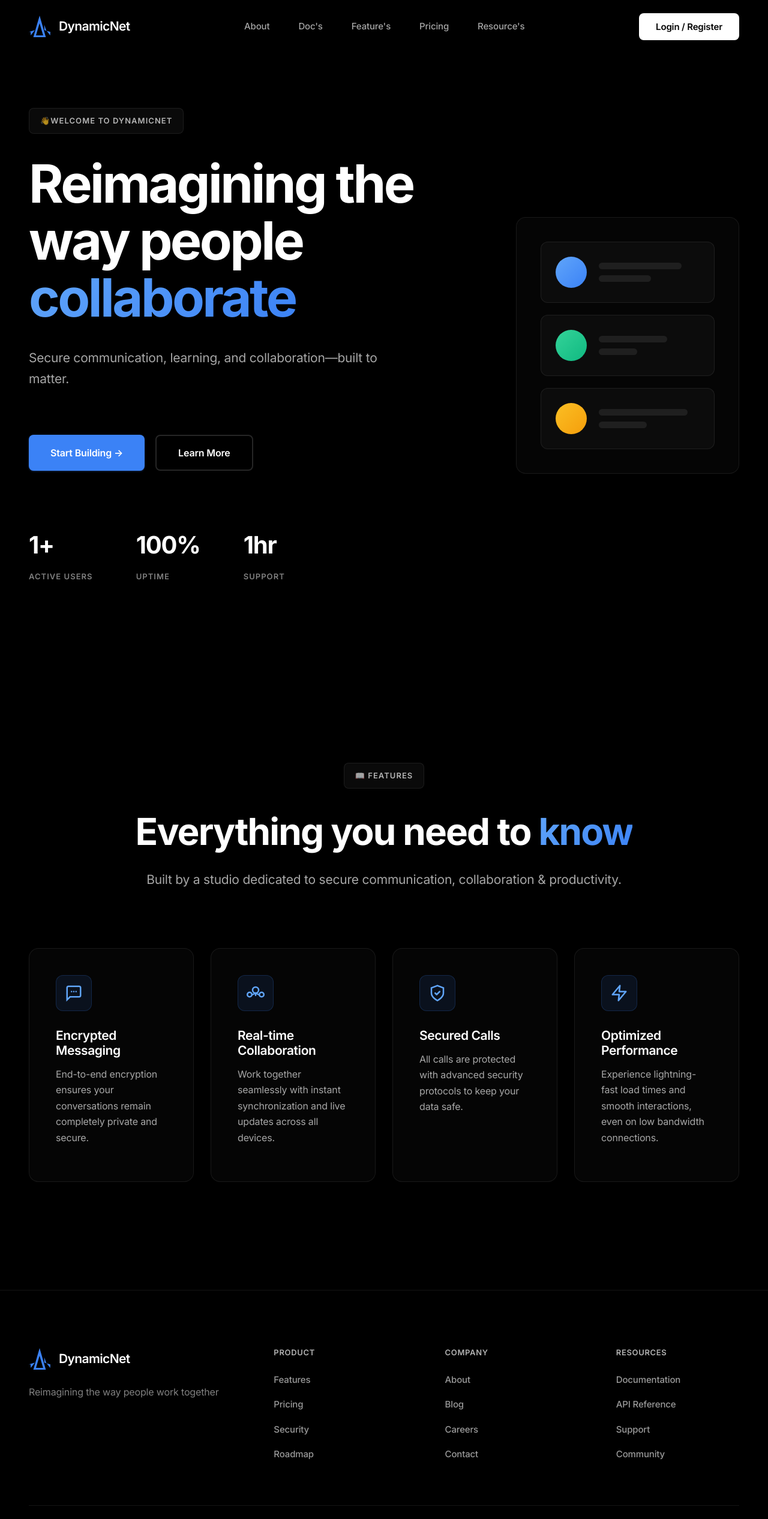
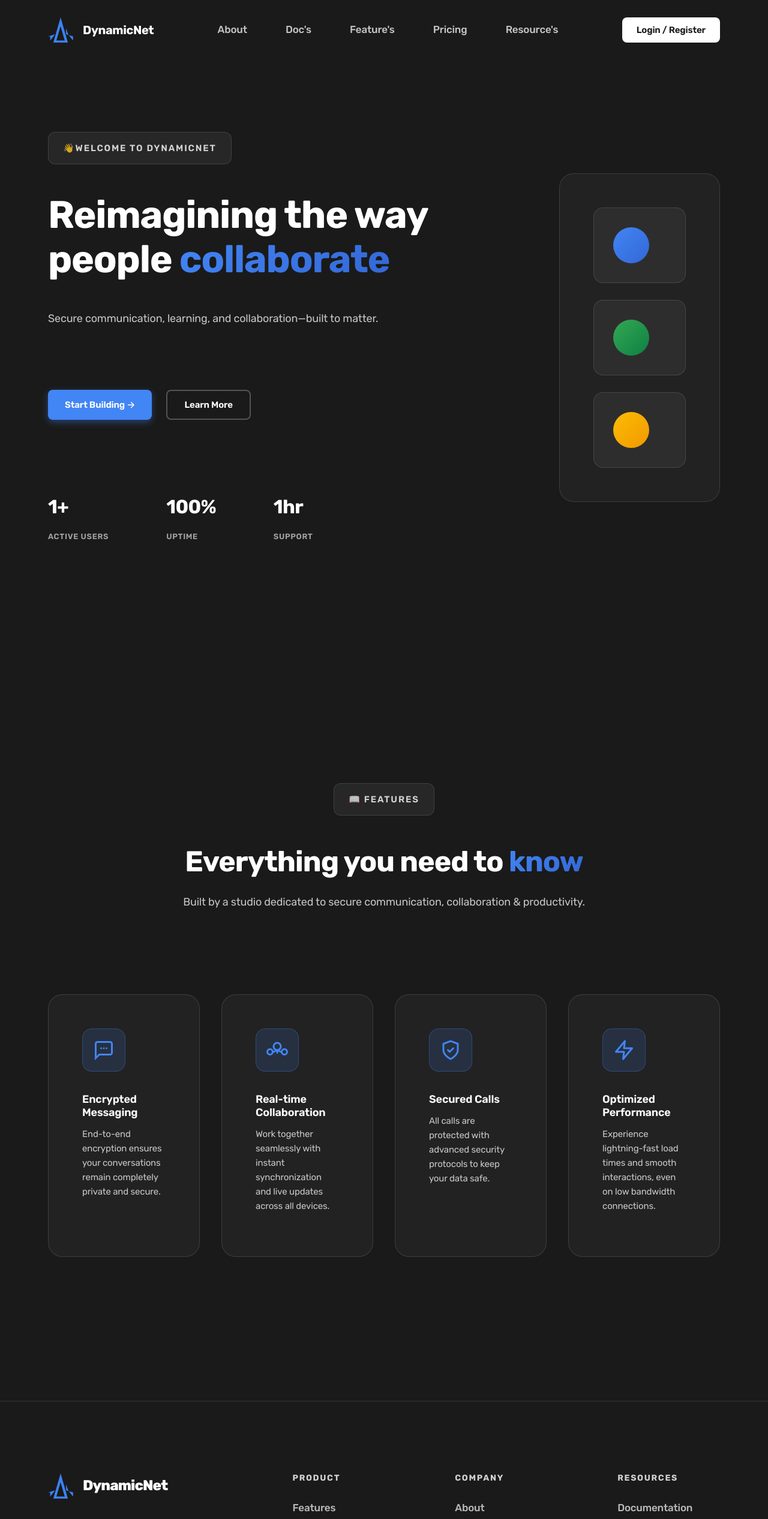
Before and after one commit to BloxGlobe/dynamicst, a React (Vite) app: page / in a window 1280 px wide. Shown: the top 2533 px of the page at 60% size. Built offline with nearby package versions, Linux system fonts and the light colour scheme.

Commit message:
update files

```diff
--- a/src/assets/styles/footer.css
+++ b/src/assets/styles/footer.css
@@ -1,36 +1,36 @@
 /* DynamicNet Footer
-   Corporate professional design with refined spacing */
+   Professional design matching landing page aesthetic */
 
 footer {
-  background: #000000;
-  border-top: 1px solid rgba(255, 255, 255, 0.08);
-  padding: 96px 0 48px;
+  background: #1a1a1a;
+  border-top: 1px solid rgba(255, 255, 255, 0.12);
+  padding: 120px 0 56px;
 }
 
 .footer-container {
-  max-width: 1440px;
+  max-width: 1800px;
   margin: 0 auto;
-  padding: 0 48px;
+  padding: 0 80px;
 }
 
 .footer-grid {
   display: grid;
-  grid-template-columns: 1.6fr 1fr 1fr 1fr;
-  gap: 80px;
-  margin-bottom: 72px;
+  grid-template-columns: 1.8fr 1fr 1fr 1fr;
+  gap: 100px;
+  margin-bottom: 88px;
 }
 
 @media (max-width: 1024px) {
   .footer-grid {
     grid-template-columns: repeat(2, 1fr);
-    gap: 56px;
+    gap: 72px;
   }
 }
 
 @media (max-width: 640px) {
   .footer-grid {
     grid-template-columns: 1fr;
-    gap: 48px;
+    gap: 56px;
   }
 }
 
@@ -38,58 +38,55 @@ footer {
 .footer-brand {
   display: flex;
   flex-direction: column;
-  gap: 24px;
+  gap: 28px;
 }
 
 .footer-logo {
   display: flex;
   align-items: center;
-  gap: 14px;
+  gap: 16px;
   cursor: pointer;
   transition: opacity 250ms ease;
 }
 
 .footer-logo:hover {
-  opacity: 0.8;
+  opacity: 0.75;
 }
 
 .footer-logo-icon {
-  width: 36px;
-  height: 36px;
+  width: 42px;
+  height: 42px;
 }
 
 .footer-logo-text {
   color: #ffffff;
-  font-weight: 600;
-  font-size: 21px;
-  letter-spacing: -0.03em;
+  font-weight: 800;
+  font-size: 24px;
+  letter-spacing: -0.04em;
 }
 
 .footer-tagline {
-  color: rgba(255, 255, 255, 0.5);
-  font-size: 16px;
-  line-height: 1.65;
-  max-width: 320px;
-  letter-spacing: -0.01em;
+  color: rgba(255, 255, 255, 0.6);
+  font-size: 18px;
+  line-height: 1.75;
+  max-width: 360px;
+  letter-spacing: -0.015em;
 }
 
 /* Footer Sections */
 .footer-section {
   display: flex;
   flex-direction: column;
-  gap: 24px;
+  gap: 28px;
 }
 
 .footer-section h3 {
-  color: #ffffff;
-  font-size: 15px;
-  font-weight: 600;
+  color: rgba(255, 255, 255, 0.8);
+  font-size: 14px;
+  font-weight: 700;
   margin: 0;
-  letter-spacing: -0.01em;
   text-transform: uppercase;
-  font-size: 13px;
-  letter-spacing: 0.05em;
-  color: rgba(255, 255, 255, 0.7);
+  letter-spacing: 0.12em;
 }
 
 .footer-links {
@@ -98,12 +95,12 @@ footer {
   margin: 0;
   display: flex;
   flex-direction: column;
-  gap: 16px;
+  gap: 20px;
 }
 
 .footer-links li a {
-  color: rgba(255, 255, 255, 0.6);
-  font-size: 15px;
+  color: rgba(255, 255, 255, 0.7);
+  font-size: 17px;
   font-weight: 500;
   transition: color 250ms ease;
   text-decoration: none;
@@ -117,12 +114,12 @@ footer {
 
 /* Footer Bottom */
 .footer-bottom {
-  border-top: 1px solid rgba(255, 255, 255, 0.08);
-  padding-top: 40px;
+  border-top: 1px solid rgba(255, 255, 255, 0.12);
+  padding-top: 48px;
   display: flex;
   flex-direction: column;
   align-items: center;
-  gap: 24px;
+  gap: 28px;
 }
 
 @media (min-width: 768px) {
@@ -133,8 +130,8 @@ footer {
 }
 
 .footer-copyright {
-  color: rgba(255, 255, 255, 0.45);
-  font-size: 14px;
+  color: rgba(255, 255, 255, 0.5);
+  font-size: 15px;
   text-align: center;
   letter-spacing: -0.01em;
   font-weight: 500;
@@ -142,14 +139,14 @@ footer {
 
 .footer-legal {
   display: flex;
-  gap: 36px;
+  gap: 40px;
   flex-wrap: wrap;
   justify-content: center;
 }
 
 .footer-legal a {
-  color: rgba(255, 255, 255, 0.6);
-  font-size: 14px;
+  color: rgba(255, 255, 255, 0.7);
+  font-size: 15px;
   font-weight: 500;
   transition: color 250ms ease;
   text-decoration: none;
@@ -161,17 +158,36 @@ footer {
 }
 
 /* Responsive */
-@media (max-width: 768px) {
+@media (max-width: 1024px) {
   footer {
-    padding: 80px 0 40px;
+    padding: 100px 0 48px;
   }
 
   .footer-container {
-    padding: 0 28px;
+    padding: 0 48px;
   }
 
   .footer-grid {
-    gap: 48px;
+    gap: 64px;
+    margin-bottom: 72px;
+  }
+
+  .footer-legal {
+    gap: 32px;
+  }
+}
+
+@media (max-width: 768px) {
+  footer {
+    padding: 88px 0 44px;
+  }
+
+  .footer-container {
+    padding: 0 32px;
+  }
+
+  .footer-grid {
+    gap: 56px;
     margin-bottom: 64px;
   }
 
@@ -182,7 +198,7 @@ footer {
 
 @media (max-width: 640px) {
   footer {
-    padding: 72px 0 36px;
+    padding: 80px 0 40px;
   }
 
   .footer-container {
@@ -190,7 +206,7 @@ footer {
   }
 
   .footer-grid {
-    gap: 44px;
+    gap: 48px;
   }
 
   .footer-legal {
--- a/src/assets/styles/landing.css
+++ b/src/assets/styles/landing.css
@@ -1,8 +1,8 @@
 /* DynamicNet Landing Page
-   Professional corporate design with refined spacing */
+   Professional design inspired by modern corporate aesthetics */
 
 /* === Fonts === */
-@import url('https://fonts.googleapis.com/css2?family=Inter:wght@400;500;600;700&display=swap');
+@import url('https://fonts.googleapis.com/css2?family=Rubik:wght@400;500;600;700;800;900&display=swap');
 
 /* === Global === */
 * {
@@ -12,9 +12,9 @@
 body {
   margin: 0;
   padding: 0;
-  background: #000000;
+  background: #1a1a1a;
   color: #ffffff;
-  font-family: 'Inter', -apple-system, BlinkMacSystemFont, 'Segoe UI', Roboto, sans-serif;
+  font-family: 'Rubik', -apple-system, BlinkMacSystemFont, 'Segoe UI', sans-serif;
   -webkit-font-smoothing: antialiased;
   -moz-osx-font-smoothing: grayscale;
 }
@@ -27,20 +27,20 @@ body {
   right: 0;
   z-index: 100;
   background: transparent;
-  transition: all 300ms cubic-bezier(0.4, 0, 0.2, 1);
+  transition: all 400ms cubic-bezier(0.4, 0, 0.2, 1);
 }
 
 .navbar-scrolled {
-  background: rgba(0, 0, 0, 0.95);
-  backdrop-filter: blur(24px);
+  background: rgba(26, 26, 26, 0.98);
+  backdrop-filter: blur(32px);
   border-bottom: 1px solid rgba(255, 255, 255, 0.08);
 }
 
 .navbar-container {
-  max-width: 1440px;
+  max-width: 1800px;
   margin: 0 auto;
-  padding: 0 48px;
-  height: 88px;
+  padding: 0 80px;
+  height: 100px;
   display: flex;
   align-items: center;
   justify-content: space-between;
@@ -49,38 +49,38 @@ body {
 .navbar-logo {
   display: flex;
   align-items: center;
-  gap: 14px;
+  gap: 16px;
   cursor: pointer;
-  transition: opacity 200ms ease;
+  transition: opacity 250ms ease;
 }
 
 .navbar-logo:hover {
-  opacity: 0.8;
+  opacity: 0.75;
 }
 
 .navbar-logo-icon {
-  width: 36px;
-  height: 36px;
+  width: 42px;
+  height: 42px;
 }
 
 .navbar-logo-text {
   color: #ffffff;
-  font-weight: 600;
-  font-size: 21px;
-  letter-spacing: -0.03em;
+  font-weight: 700;
+  font-size: 20px;
+  letter-spacing: -0.02em;
 }
 
 .navbar-links {
   display: none;
   align-items: center;
-  gap: 48px;
+  gap: 64px;
 }
 
 .navbar-link {
-  color: rgba(255, 255, 255, 0.65);
-  font-size: 15px;
+  color: rgba(255, 255, 255, 0.75);
+  font-size: 17px;
   font-weight: 500;
-  transition: color 250ms ease;
+  transition: color 300ms ease;
   text-decoration: none;
   letter-spacing: -0.01em;
 }
@@ -90,22 +90,22 @@ body {
 }
 
 .navbar-auth-btn {
-  padding: 13px 28px;
+  padding: 12px 24px;
   background: #ffffff;
-  color: #000000;
+  color: #1a1a1a;
   border-radius: 8px;
   font-weight: 600;
   font-size: 15px;
-  transition: all 250ms cubic-bezier(0.4, 0, 0.2, 1);
+  transition: all 300ms cubic-bezier(0.4, 0, 0.2, 1);
   border: none;
   cursor: pointer;
   letter-spacing: -0.01em;
 }
 
 .navbar-auth-btn:hover {
-  background: rgba(255, 255, 255, 0.92);
-  transform: translateY(-1px);
-  box-shadow: 0 4px 12px rgba(255, 255, 255, 0.15);
+  background: #f5f5f5;
+  transform: translateY(-2px);
+  box-shadow: 0 8px 28px rgba(255, 255, 255, 0.25);
 }
 
 @media (min-width: 768px) {
@@ -117,169 +117,170 @@ body {
 /* === Layout === */
 .landing-layout {
   min-height: 100vh;
-  background: #000000;
+  background: #1a1a1a;
 }
 
 /* === Hero Section === */
 .hero-section {
-  min-height: calc(100vh - 40px);
+  min-height: 100vh;
   display: flex;
   align-items: center;
-  background: #000000;
-  padding: 180px 0 120px;
+  background: #1a1a1a;
+  padding: 220px 0 160px;
   position: relative;
 }
 
 .hero-container {
-  max-width: 1440px;
+  max-width: 1800px;
   margin: 0 auto;
-  padding: 0 48px;
+  padding: 0 80px;
   display: grid;
   grid-template-columns: 1fr;
-  gap: 96px;
+  gap: 120px;
   align-items: center;
 }
 
-@media (min-width: 1024px) {
+@media (min-width: 1200px) {
   .hero-container {
-    grid-template-columns: 1.3fr 0.7fr;
-    gap: 120px;
+    grid-template-columns: 1.5fr 0.5fr;
+    gap: 160px;
   }
 }
 
 .hero-content {
   display: flex;
   flex-direction: column;
-  gap: 36px;
+  gap: 48px;
 }
 
 .hero-badge {
   display: inline-flex;
   align-items: center;
-  padding: 10px 18px;
-  background: rgba(255, 255, 255, 0.04);
-  border: 1px solid rgba(255, 255, 255, 0.08);
-  border-radius: 8px;
+  padding: 14px 24px;
+  background: rgba(255, 255, 255, 0.06);
+  border: 1px solid rgba(255, 255, 255, 0.12);
+  border-radius: 12px;
   width: fit-content;
-  transition: all 250ms ease;
+  transition: all 300ms ease;
 }
 
 .hero-badge:hover {
-  background: rgba(255, 255, 255, 0.06);
-  border-color: rgba(255, 255, 255, 0.12);
+  background: rgba(255, 255, 255, 0.1);
+  border-color: rgba(255, 255, 255, 0.2);
 }
 
 .hero-badge span {
-  color: rgba(255, 255, 255, 0.7);
-  font-size: 13px;
+  color: rgba(255, 255, 255, 0.8);
+  font-size: 15px;
   font-weight: 600;
   text-transform: uppercase;
-  letter-spacing: 0.08em;
+  letter-spacing: 0.12em;
 }
 
 .hero-title {
-  font-size: 58px;
+  font-size: 48px;
   font-weight: 700;
   color: #ffffff;
-  line-height: 1.08;
-  letter-spacing: -0.04em;
+  line-height: 1.15;
+  letter-spacing: -0.02em;
   margin: 0;
 }
 
 @media (min-width: 768px) {
   .hero-title {
-    font-size: 76px;
+    font-size: 56px;
   }
 }
 
-@media (min-width: 1024px) {
+@media (min-width: 1200px) {
   .hero-title {
-    font-size: 88px;
+    font-size: 64px;
   }
 }
 
 .hero-title-gradient {
-  background: linear-gradient(135deg, #60a5fa 0%, #3b82f6 100%);
+  background: linear-gradient(135deg, #4285f4 0%, #3367d6 100%);
   -webkit-background-clip: text;
   -webkit-text-fill-color: transparent;
   background-clip: text;
 }
 
 .hero-description {
-  font-size: 21px;
-  color: rgba(255, 255, 255, 0.65);
-  line-height: 1.65;
-  max-width: 620px;
+  font-size: 18px;
+  color: rgba(255, 255, 255, 0.75);
+  line-height: 1.6;
+  max-width: 600px;
   font-weight: 400;
   letter-spacing: -0.01em;
 }
 
 .hero-buttons {
   display: flex;
-  gap: 18px;
-  margin-top: 24px;
+  gap: 24px;
+  margin-top: 40px;
   flex-wrap: wrap;
 }
 
 .hero-btn {
-  padding: 18px 36px;
+  padding: 14px 28px;
   border-radius: 8px;
   font-weight: 600;
-  font-size: 16px;
-  transition: all 250ms cubic-bezier(0.4, 0, 0.2, 1);
+  font-size: 15px;
+  transition: all 300ms cubic-bezier(0.4, 0, 0.2, 1);
   cursor: pointer;
   border: none;
   letter-spacing: -0.01em;
 }
 
 .hero-btn-primary {
-  background: #3b82f6;
+  background: #4285f4;
   color: #ffffff;
-  box-shadow: 0 1px 3px rgba(59, 130, 246, 0.3);
+  box-shadow: 0 4px 12px rgba(66, 133, 244, 0.4);
 }
 
 .hero-btn-primary:hover {
-  background: #2563eb;
-  transform: translateY(-2px);
-  box-shadow: 0 8px 24px rgba(59, 130, 246, 0.4);
+  background: #3367d6;
+  transform: translateY(-3px);
+  box-shadow: 0 16px 40px rgba(66, 133, 244, 0.6);
 }
 
 .hero-btn-secondary {
   background: transparent;
   color: #ffffff;
-  border: 2px solid rgba(255, 255, 255, 0.15);
+  border: 2px solid rgba(255, 255, 255, 0.25);
 }
 
 .hero-btn-secondary:hover {
-  border-color: rgba(255, 255, 255, 0.3);
-  background: rgba(255, 255, 255, 0.05);
+  border-color: rgba(255, 255, 255, 0.5);
+  background: rgba(255, 255, 255, 0.08);
+  transform: translateY(-2px);
 }
 
 .hero-stats {
   display: flex;
-  gap: 72px;
-  margin-top: 56px;
+  gap: 96px;
+  margin-top: 72px;
 }
 
 .hero-stat {
   display: flex;
   flex-direction: column;
-  gap: 10px;
+  gap: 14px;
 }
 
 .hero-stat-value {
-  font-size: 40px;
+  font-size: 32px;
   font-weight: 700;
   color: #ffffff;
-  letter-spacing: -0.03em;
+  letter-spacing: -0.02em;
 }
 
 .hero-stat-label {
   font-size: 13px;
-  color: rgba(255, 255, 255, 0.5);
+  color: rgba(255, 255, 255, 0.6);
   font-weight: 600;
   text-transform: uppercase;
-  letter-spacing: 0.08em;
+  letter-spacing: 0.05em;
 }
 
 /* === Hero Visual === */
@@ -293,92 +294,92 @@ body {
 
 .hero-visual-card {
   position: relative;
-  background: rgba(255, 255, 255, 0.02);
-  border-radius: 16px;
-  padding: 40px;
-  border: 1px solid rgba(255, 255, 255, 0.08);
-  backdrop-filter: blur(20px);
+  background: rgba(255, 255, 255, 0.04);
+  border-radius: 24px;
+  padding: 56px;
+  border: 1px solid rgba(255, 255, 255, 0.12);
+  backdrop-filter: blur(32px);
 }
 
 .hero-visual-items {
   display: flex;
   flex-direction: column;
-  gap: 20px;
+  gap: 28px;
 }
 
 .hero-visual-item {
   display: flex;
   align-items: center;
-  gap: 20px;
-  background: rgba(255, 255, 255, 0.03);
-  border-radius: 12px;
-  padding: 24px;
-  border: 1px solid rgba(255, 255, 255, 0.08);
-  transition: all 300ms cubic-bezier(0.4, 0, 0.2, 1);
+  gap: 28px;
+  background: rgba(255, 255, 255, 0.05);
+  border-radius: 16px;
+  padding: 32px;
+  border: 1px solid rgba(255, 255, 255, 0.12);
+  transition: all 350ms cubic-bezier(0.4, 0, 0.2, 1);
 }
 
 .hero-visual-item:hover {
-  background: rgba(255, 255, 255, 0.05);
-  border-color: rgba(255, 255, 255, 0.15);
-  transform: translateX(4px);
+  background: rgba(255, 255, 255, 0.08);
+  border-color: rgba(255, 255, 255, 0.25);
+  transform: translateX(8px);
 }
 
 .hero-visual-avatar {
-  width: 52px;
-  height: 52px;
+  width: 60px;
+  height: 60px;
   border-radius: 50%;
   flex-shrink: 0;
 }
 
 .hero-visual-avatar-1 {
-  background: linear-gradient(135deg, #60a5fa, #3b82f6);
+  background: linear-gradient(135deg, #4285f4, #3367d6);
 }
 
 .hero-visual-avatar-2 {
-  background: linear-gradient(135deg, #34d399, #10b981);
+  background: linear-gradient(135deg, #34a853, #0d8043);
 }
 
 .hero-visual-avatar-3 {
-  background: linear-gradient(135deg, #fbbf24, #f59e0b);
+  background: linear-gradient(135deg, #fbbc04, #f29900);
 }
 
 .hero-visual-content {
   flex: 1;
   display: flex;
   flex-direction: column;
-  gap: 10px;
+  gap: 14px;
 }
 
 .hero-visual-bar {
-  height: 11px;
-  background: rgba(255, 255, 255, 0.08);
-  border-radius: 6px;
+  height: 14px;
+  background: rgba(255, 255, 255, 0.12);
+  border-radius: 8px;
 }
 
-.hero-visual-bar-long { width: 82%; }
-.hero-visual-bar-medium { width: 68%; }
-.hero-visual-bar-short { width: 52%; }
-.hero-visual-bar-tiny { width: 38%; }
-.hero-visual-bar-extra-long { width: 88%; }
-.hero-visual-bar-medium-short { width: 48%; }
+.hero-visual-bar-long { width: 86%; }
+.hero-visual-bar-medium { width: 72%; }
+.hero-visual-bar-short { width: 56%; }
+.hero-visual-bar-tiny { width: 42%; }
+.hero-visual-bar-extra-long { width: 92%; }
+.hero-visual-bar-medium-short { width: 52%; }
 
 /* === Features Section === */
 .features-section {
-  padding: 180px 0;
-  background: #000000;
+  padding: 240px 0;
+  background: #1a1a1a;
   position: relative;
 }
 
 .features-container {
-  max-width: 1440px;
+  max-width: 1800px;
   margin: 0 auto;
-  padding: 0 48px;
+  padding: 0 80px;
 }
 
 .features-header {
   text-align: center;
-  margin-bottom: 96px;
-  max-width: 840px;
+  margin-bottom: 140px;
+  max-width: 960px;
   margin-left: auto;
   margin-right: auto;
 }
@@ -386,54 +387,54 @@ body {
 .features-badge {
   display: inline-flex;
   align-items: center;
-  padding: 10px 18px;
-  background: rgba(255, 255, 255, 0.04);
-  border: 1px solid rgba(255, 255, 255, 0.08);
-  border-radius: 8px;
-  margin-bottom: 36px;
+  padding: 14px 24px;
+  background: rgba(255, 255, 255, 0.06);
+  border: 1px solid rgba(255, 255, 255, 0.12);
+  border-radius: 12px;
+  margin-bottom: 48px;
 }
 
 .features-badge span {
-  color: rgba(255, 255, 255, 0.7);
-  font-size: 13px;
+  color: rgba(255, 255, 255, 0.8);
+  font-size: 15px;
   font-weight: 600;
   text-transform: uppercase;
-  letter-spacing: 0.08em;
+  letter-spacing: 0.12em;
 }
 
 .features-title {
-  font-size: 52px;
+  font-size: 40px;
   font-weight: 700;
   color: #ffffff;
-  margin-bottom: 28px;
-  letter-spacing: -0.03em;
-  line-height: 1.15;
+  margin-bottom: 24px;
+  letter-spacing: -0.02em;
+  line-height: 1.2;
 }
 
 @media (min-width: 768px) {
   .features-title {
-    font-size: 62px;
+    font-size: 48px;
   }
 }
 
 .features-title-gradient {
-  background: linear-gradient(135deg, #60a5fa 0%, #3b82f6 100%);
+  background: linear-gradient(135deg, #4285f4 0%, #3367d6 100%);
   -webkit-background-clip: text;
   -webkit-text-fill-color: transparent;
   background-clip: text;
 }
 
 .features-description {
-  font-size: 21px;
-  color: rgba(255, 255, 255, 0.65);
-  line-height: 1.65;
+  font-size: 18px;
+  color: rgba(255, 255, 255, 0.75);
+  line-height: 1.6;
   letter-spacing: -0.01em;
 }
 
 .features-grid {
   display: grid;
   grid-template-columns: 1fr;
-  gap: 28px;
+  gap: 36px;
 }
 
 @media (min-width: 640px) {
@@ -442,165 +443,204 @@ body {
   }
 }
 
-@media (min-width: 1024px) {
+@media (min-width: 1200px) {
   .features-grid {
     grid-template-columns: repeat(4, 1fr);
   }
 }
 
 .feature-card {
-  background: rgba(255, 255, 255, 0.02);
-  border-radius: 16px;
-  padding: 44px;
-  border: 1px solid rgba(255, 255, 255, 0.08);
-  transition: all 300ms cubic-bezier(0.4, 0, 0.2, 1);
+  background: rgba(255, 255, 255, 0.04);
+  border-radius: 24px;
+  padding: 56px;
+  border: 1px solid rgba(255, 255, 255, 0.12);
+  transition: all 350ms cubic-bezier(0.4, 0, 0.2, 1);
 }
 
 .feature-card:hover {
-  border-color: rgba(255, 255, 255, 0.15);
-  transform: translateY(-6px);
-  background: rgba(255, 255, 255, 0.04);
-  box-shadow: 0 12px 32px rgba(0, 0, 0, 0.4);
+  border-color: rgba(255, 255, 255, 0.25);
+  transform: translateY(-10px);
+  background: rgba(255, 255, 255, 0.06);
+  box-shadow: 0 20px 60px rgba(0, 0, 0, 0.6);
 }
 
 .feature-icon {
-  width: 60px;
-  height: 60px;
-  background: rgba(59, 130, 246, 0.1);
-  border-radius: 12px;
+  width: 72px;
+  height: 72px;
+  background: rgba(66, 133, 244, 0.15);
+  border-radius: 16px;
   display: flex;
   align-items: center;
   justify-content: center;
-  margin-bottom: 28px;
-  color: #60a5fa;
-  border: 1px solid rgba(59, 130, 246, 0.2);
+  margin-bottom: 36px;
+  color: #4285f4;
+  border: 1px solid rgba(66, 133, 244, 0.3);
 }
 
 .feature-icon svg {
-  width: 30px;
-  height: 30px;
+  width: 36px;
+  height: 36px;
 }
 
 .feature-title {
-  font-size: 21px;
+  font-size: 18px;
   font-weight: 600;
   color: #ffffff;
-  margin-bottom: 14px;
-  letter-spacing: -0.02em;
+  margin-bottom: 12px;
+  letter-spacing: -0.01em;
 }
 
 .feature-description {
-  color: rgba(255, 255, 255, 0.65);
-  line-height: 1.65;
-  font-size: 16px;
+  color: rgba(255, 255, 255, 0.75);
+  line-height: 1.6;
+  font-size: 15px;
   letter-spacing: -0.01em;
 }
 
 /* === CTA Section === */
 .cta-section {
-  padding: 180px 0;
-  background: #000000;
-  border-top: 1px solid rgba(255, 255, 255, 0.08);
+  padding: 240px 0;
+  background: #1a1a1a;
+  border-top: 1px solid rgba(255, 255, 255, 0.12);
 }
 
 .cta-container {
-  max-width: 960px;
+  max-width: 1100px;
   margin: 0 auto;
-  padding: 0 48px;
+  padding: 0 80px;
   text-align: center;
 }
 
 .cta-card {
-  background: rgba(255, 255, 255, 0.02);
-  border-radius: 20px;
-  padding: 96px 72px;
-  border: 1px solid rgba(255, 255, 255, 0.08);
-  backdrop-filter: blur(20px);
+  background: rgba(255, 255, 255, 0.04);
+  border-radius: 32px;
+  padding: 120px 96px;
+  border: 1px solid rgba(255, 255, 255, 0.12);
+  backdrop-filter: blur(32px);
 }
 
 .cta-title {
-  font-size: 52px;
+  font-size: 40px;
   font-weight: 700;
   color: #ffffff;
-  margin-bottom: 24px;
-  letter-spacing: -0.03em;
-  line-height: 1.15;
+  margin-bottom: 20px;
+  letter-spacing: -0.02em;
+  line-height: 1.2;
 }
 
 @media (min-width: 768px) {
   .cta-title {
-    font-size: 62px;
+    font-size: 48px;
   }
 }
 
 .cta-description {
-  font-size: 21px;
-  color: rgba(255, 255, 255, 0.65);
-  margin-bottom: 56px;
-  line-height: 1.65;
+  font-size: 18px;
+  color: rgba(255, 255, 255, 0.75);
+  margin-bottom: 48px;
+  line-height: 1.6;
   letter-spacing: -0.01em;
 }
 
 .cta-features {
   display: flex;
   justify-content: center;
-  gap: 48px;
+  gap: 64px;
   flex-wrap: wrap;
-  margin-top: 56px;
+  margin-top: 72px;
 }
 
 .cta-feature {
   display: flex;
   align-items: center;
-  gap: 12px;
-  color: rgba(255, 255, 255, 0.65);
-  font-size: 16px;
+  gap: 16px;
+  color: rgba(255, 255, 255, 0.75);
+  font-size: 18px;
   font-weight: 500;
 }
 
 .cta-feature span:first-child {
-  color: #60a5fa;
-  font-weight: 700;
-  font-size: 19px;
+  color: #4285f4;
+  font-weight: 900;
+  font-size: 22px;
 }
 
 /* === Responsive === */
-@media (max-width: 768px) {
+@media (max-width: 1024px) {
   .navbar-container {
-    padding: 0 28px;
-    height: 76px;
+    padding: 0 48px;
+    height: 88px;
   }
 
   .hero-container,
   .features-container,
   .cta-container {
-    padding: 0 28px;
+    padding: 0 48px;
   }
 
   .hero-section {
-    padding: 140px 0 80px;
+    padding: 180px 0 120px;
   }
 
   .features-section,
   .cta-section {
-    padding: 100px 0;
+    padding: 160px 0;
   }
 
   .hero-stats {
-    gap: 40px;
+    gap: 64px;
   }
 
   .cta-card {
-    padding: 64px 36px;
+    padding: 88px 56px;
   }
 
   .hero-title {
-    font-size: 48px;
+    font-size: 68px;
   }
 
   .features-title,
   .cta-title {
-    font-size: 42px;
+    font-size: 56px;
+  }
+}
+
+@media (max-width: 768px) {
+  .navbar-container {
+    padding: 0 32px;
+    height: 80px;
+  }
+
+  .hero-container,
+  .features-container,
+  .cta-container {
+    padding: 0 32px;
+  }
+
+  .hero-section {
+    padding: 160px 0 100px;
+  }
+
+  .features-section,
+  .cta-section {
+    padding: 120px 0;
+  }
+
+  .hero-stats {
+    gap: 48px;
+  }
+
+  .cta-card {
+    padding: 72px 40px;
+  }
+
+  .hero-title {
+    font-size: 52px;
+  }
+
+  .features-title,
+  .cta-title {
+    font-size: 46px;
   }
 }
 
@@ -617,10 +657,10 @@ body {
 
   .hero-stats {
     flex-direction: column;
-    gap: 32px;
+    gap: 36px;
   }
 
   .cta-features {
-    gap: 32px;
+    gap: 36px;
   }
 }
```
